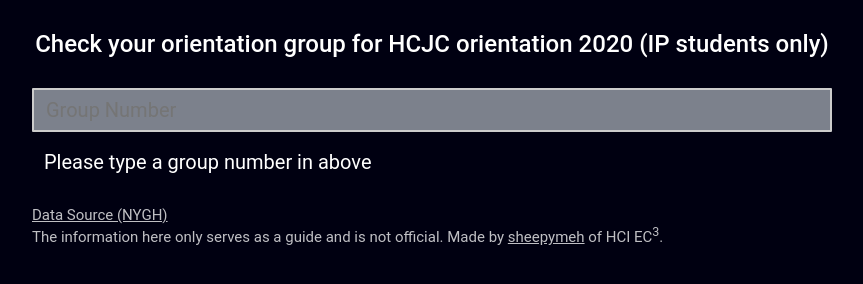
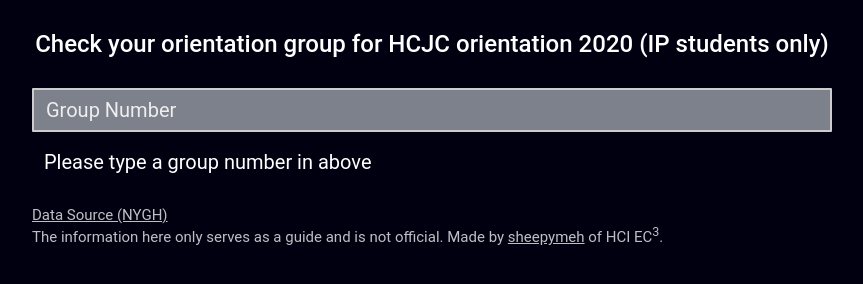
Before and after one commit to sheepymeh/hcjc_orientation_group, a plain HTML site: page index.html in a window 1280 px wide. Shown: the whole page, without its empty margins (208-1071 px from the left). Drawn offline with Linux system fonts and the light colour scheme; a web font is replaced by a local one.

Commit message:
Minor revision

```diff
--- a/index.html
+++ b/index.html
@@ -93,6 +93,9 @@
 			input:focus {
 				border-color: #5294e2;
 			}
+			input::placeholder {
+				color: #eee;
+			}
 			h1 {
 				margin: 30px auto;
 				width: 800px;
```
Also changed, not shown: students_nygh.txt.
